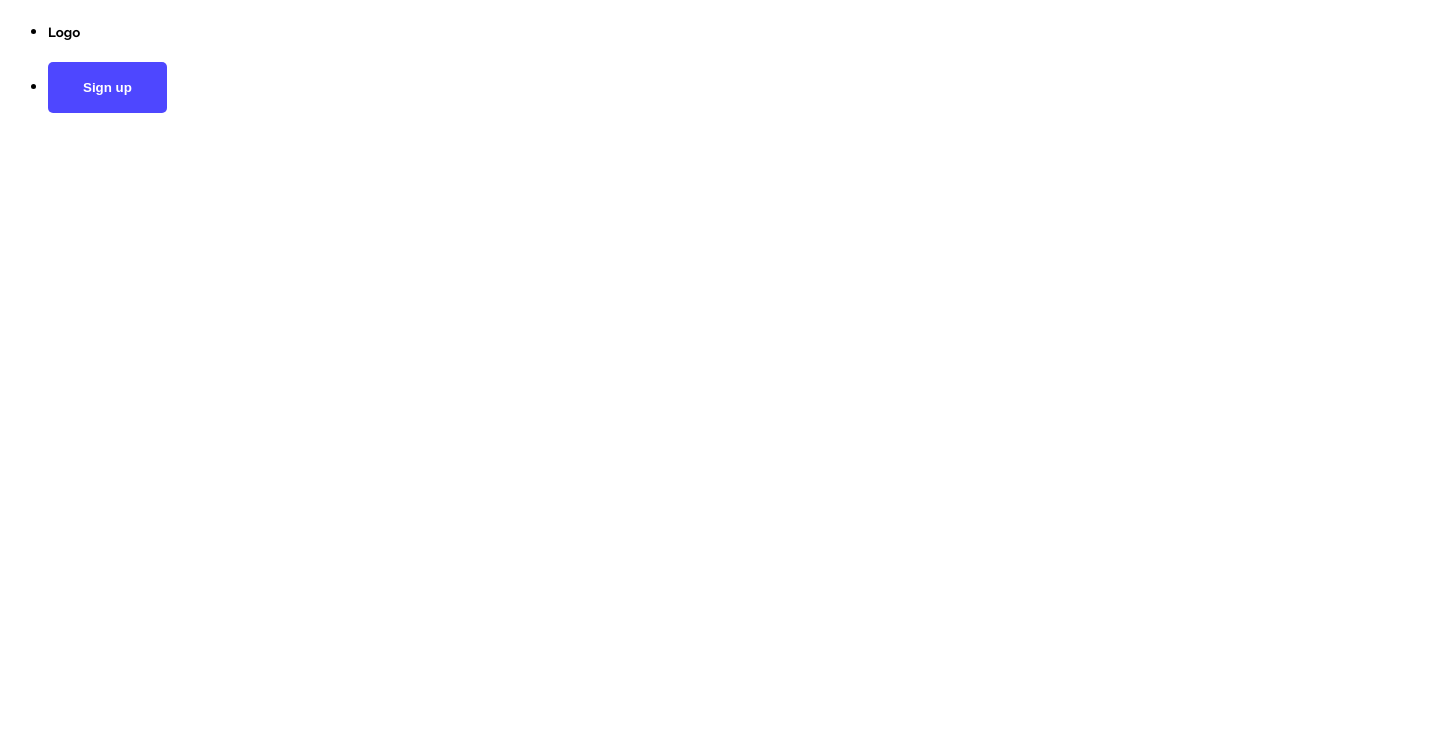
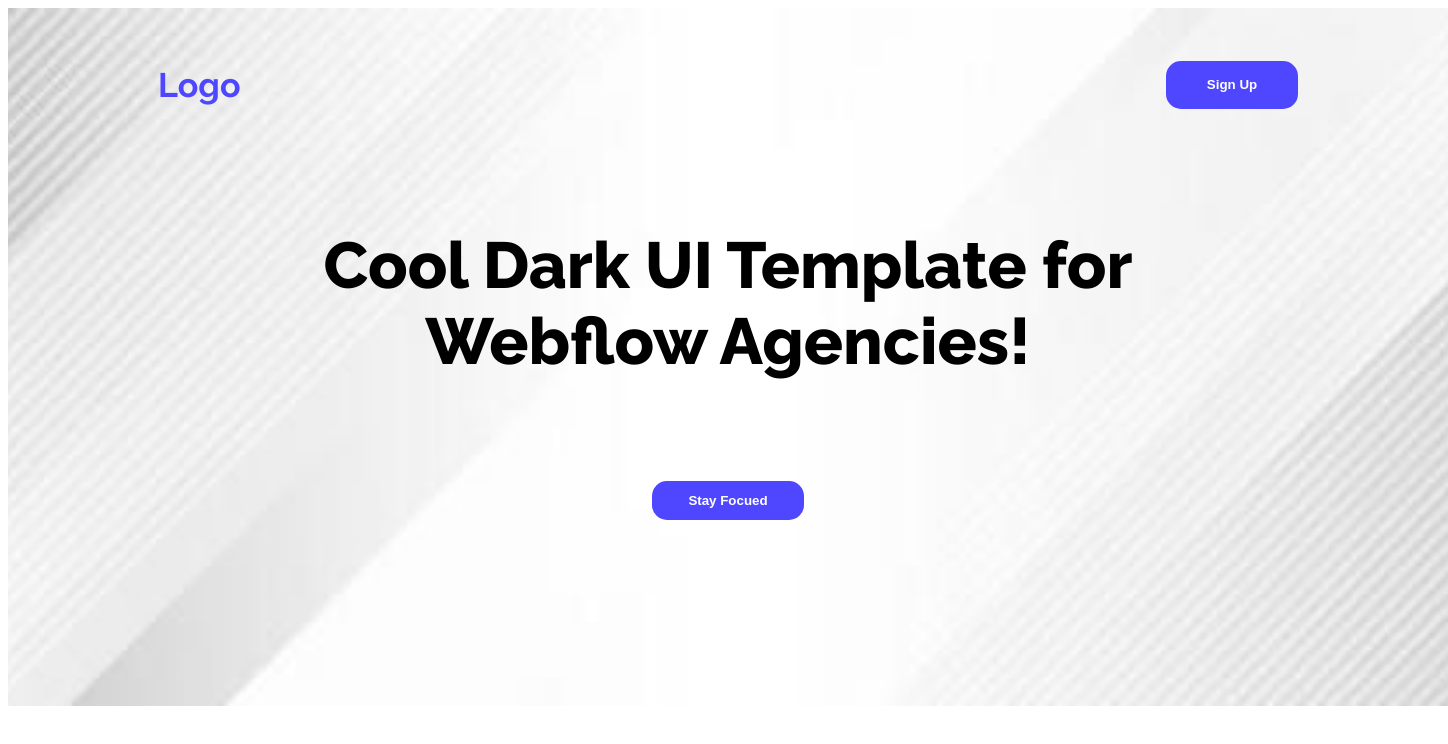
Before and after one commit to Kamrul210/Assignment, a plain HTML site: page index.html in a window 1280 px wide. Shown: the whole page, 1448 px wide, since content can reach past the window. Drawn offline with Linux system fonts and the light colour scheme.

Commit message:
add css file

```diff
--- a/index.html
+++ b/index.html
@@ -10,15 +10,22 @@
     <link rel="stylesheet" href="style/style.css">
 </head>
 <body class="raleway-normal">
-    <header class="">
+    <header class="bg-img">
         <nav>
-            <ul>
-                <li><h5>Logo
-            </h5>
-            </li>
-            <li><button class="btn-primary">Sign up</button></li>
-            </ul>
+            <h5 class="logo"> Logo</h5>
+            <button class="btn-one"> Sign Up</button>
         </nav>
+
+ <div class="banner">
+       <p class="banner-title">Cool Dark UI Template for <br> Webflow Agencies!</p>
+
+       <div class="two-btn">
+    <button class="btn-two">Stay Focued</button></div>
+    </div>
+
     </header>
+    <main>
+
+    </main>
 </body>
 </html>
--- a/style/style.css
+++ b/style/style.css
@@ -4,16 +4,64 @@
   font-optical-sizing: auto;
   font-style: normal;
 }
+/* banner */
+.banner{
+   align-items: center;
+    justify-content: center;
+    text-align: center;
+    font-size: 65px;
+}
+.banner-title{
+    font-weight: 800;
+}
+/* button */
+.two-btn{
+    margin-top: 37px;
+    margin-bottom: 152px;
+    text-align: center;
+}
 
-
-
-
-/* shared style */
-.btn-primary{
+.btn-one{
     background-color: #4E47FF;
     font-weight: bold;
     color: white;
-    padding: 18px 35px;
-    border-radius: 5px;
+    height: 48px;
+    width: 132px;
+    padding: 12px 36px;
+    border-radius: 15px;
     border: none;
+    cursor: pointer;
+
+
 }
+.btn-two{
+    background-color: #4E47FF;
+    font-weight: bold;
+    color: white;
+    padding: 12px 36px;
+    border-radius: 15px;
+    border: none;
+    text-align: center;
+    cursor: pointer;}
+
+/* nav styl */
+nav{
+    display: flex;
+    align-items: center;
+    justify-content: space-between;
+ margin: 0px 150px;
+}
+.logo{
+
+    font-size: 34px;
+    color: #4E47FF;
+}
+.bg-img{
+    background-image: url(../ui/abstract-elegant-white-and-gray-background-with-diagonal-stripes-lines-vector.jpg);
+    background-size: cover;
+    background-position: center;
+    background-repeat: no-repeat;
+    align-items: center;
+    height: 698px;
+    width: 1440px;
+}
```
Also changed, not shown: ui/abstract-elegant-white-and-gray-background-with-diagonal-stripes-lines-vector.jpg (added), ui/action.png (added), ui/banner.png (added), ui/footer.png (added), ui/newsletter.png (added), ui/productive_user.png (added), ui/review.png (added).
